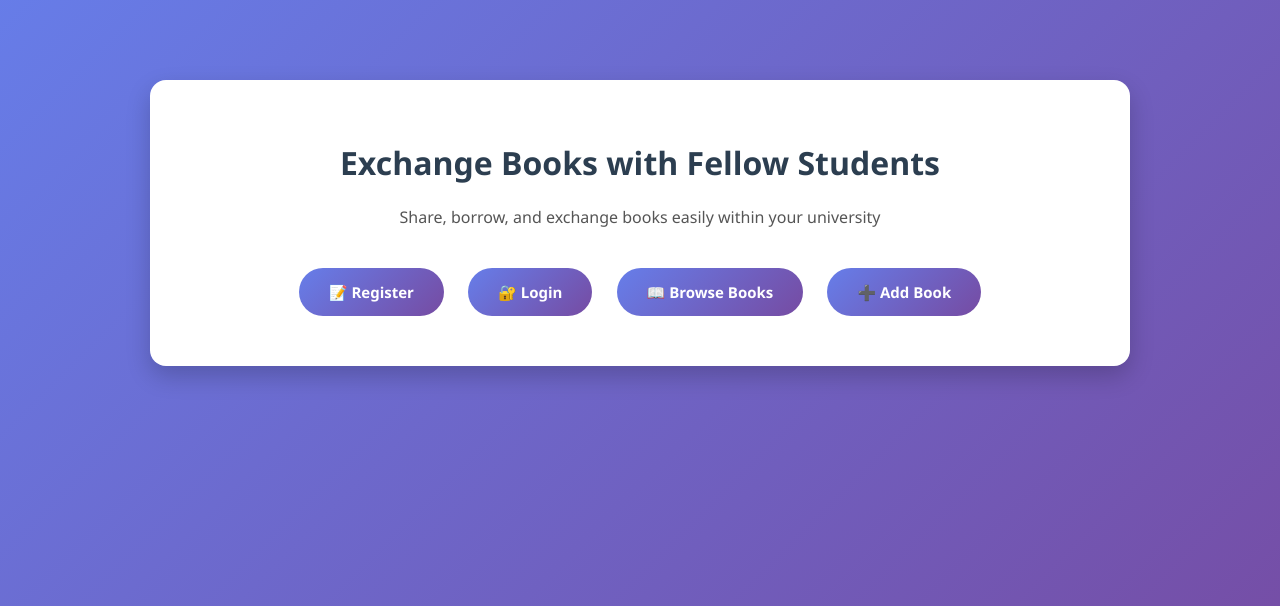
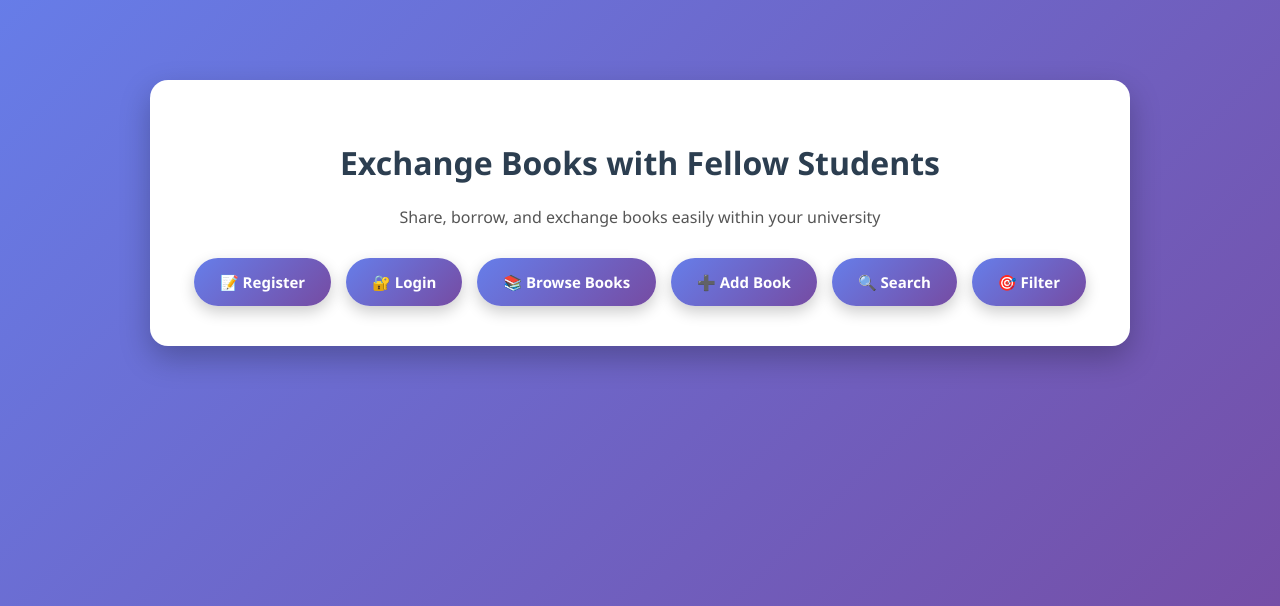
Before and after one commit to amjad2002j-cmyk/book-exchange-project, a Flask app: page / in a window 1280 px wide. Shown: the part 60-666 px from the top of the page. Run offline with Flask 3, Linux system fonts and the light colour scheme.

Commit message:
update search and filter pages

```diff
--- a/app.py
+++ b/app.py
@@ -1,31 +1,39 @@
 from flask import Flask, render_template, request, redirect
+import sqlite3
 import os
-import sqlite3
+
 app = Flask(__name__)
+
 def get_db_connection():
     conn = sqlite3.connect("book_exchange.db")
     conn.row_factory = sqlite3.Row
     return conn
+
 @app.route("/")
 def home():
     return render_template("index.html")
+
 @app.route("/register")
 def register():
     return render_template("register.html")
+
 @app.route("/login")
 def login():
     return render_template("login.html")
+
 @app.route("/books")
 def books():
     conn = get_db_connection()
     books = conn.execute("SELECT * FROM books").fetchall()
     conn.close()
     return render_template("books.html", books=books)
+
 @app.route("/add", methods=["GET", "POST"])
 def add_book():
     if request.method == "POST":
         title = request.form["title"]
         author = request.form["author"]
+
         conn = get_db_connection()
         conn.execute(
             "INSERT INTO books (title, author) VALUES (?, ?)",
@@ -34,7 +42,41 @@ def add_book():
         conn.commit()
         conn.close()
         return redirect("/books")
+
     return render_template("add_book.html")
+
+# 🔍 SEARCH (لا يعرض شي إلا بعد الكتابة)
+@app.route("/search")
+def search():
+    title = request.args.get("title")
+    books = []
+
+    if title:
+        conn = get_db_connection()
+        books = conn.execute(
+            "SELECT * FROM books WHERE title LIKE ?",
+            (f"%{title}%",)
+        ).fetchall()
+        conn.close()
+
+    return render_template("search.html", books=books)
+
+# 🎯 FILTER (حسب المؤلف فقط)
+@app.route("/filter")
+def filter_books():
+    author = request.args.get("author")
+    books = []
+
+    if author:
+        conn = get_db_connection()
+        books = conn.execute(
+            "SELECT * FROM books WHERE author LIKE ?",
+            (f"%{author}%",)
+        ).fetchall()
+        conn.close()
+
+    return render_template("filter.html", books=books)
+
 if __name__ == "__main__":
     port = int(os.environ.get("PORT", 5000))
     app.run(host="0.0.0.0", port=port)
--- a/database.py
+++ b/database.py
@@ -10,7 +10,6 @@ CREATE TABLE IF NOT EXISTS books (
     author TEXT NOT NULL
 )
 """)
-
 conn.commit()
 conn.close()
 
--- a/static/style.css
+++ b/static/style.css
@@ -5,24 +6,30 @@ body {
     min-height: 100vh;
 }
 
+/* ===== Navbar ===== */
 .navbar {
-    background: rgba(255,255,255,0.15);
+    background: rgba(255, 255, 255, 0.15);
     padding: 15px 40px;
     color: white;
     font-size: 22px;
     font-weight: bold;
+    display: flex;
+    align-items: center;
+    gap: 15px;
 }
 
+/* ===== Page Container ===== */
 .container {
     max-width: 900px;
     margin: 80px auto;
     background: white;
     padding: 40px;
-    border-radius: 16px;
-    box-shadow: 0 10px 25px rgba(0,0,0,0.2);
+    border-radius: 18px;
+    box-shadow: 0 12px 30px rgba(0,0,0,0.25);
     text-align: center;
 }
 
+/* ===== Titles ===== */
 h1, h2 {
     color: #2c3e50;
 }
@@ -32,32 +39,63 @@ p {
     font-size: 16px;
 }
 
-.buttons {
+/* ===== Buttons Area ===== */
+.buttons,
+.hero-buttons {
+    display: flex;
+    flex-wrap: wrap;
+    justify-content: center;
+    gap: 15px;
     margin-top: 30px;
 }
 
-.btn {
-    display: inline-block;
-    margin: 10px;
-    padding: 14px 30px;
+/* ===== Buttons (ALL SAME COLOR) ===== */
+.btn,
+.btn-outline {
+    display: inline-flex;
+    align-items: center;
+    gap: 8px;
+    padding: 14px 26px;
     border-radius: 30px;
     background: linear-gradient(135deg, #667eea, #764ba2);
     color: white;
     text-decoration: none;
-    font-weight: bold;
+    font-weight: 600;
     font-size: 15px;
+    box-shadow: 0 6px 15px rgba(0,0,0,0.2);
     transition: transform 0.2s, box-shadow 0.2s;
+    border: none;
 }
 
-.btn:hover {
+.btn:hover,
+.btn-outline:hover {
     transform: translateY(-3px);
-    box-shadow: 0 6px 15px rgba(0,0,0,0.3);
+    box-shadow: 0 10px 25px rgba(0,0,0,0.3);
 }
 
+/* ===== Back Button (Top Left – مثل Register/Login) ===== */
+.back-btn {
+    display: inline-flex;
+    align-items: center;
+    gap: 8px;
+    padding: 10px 22px;
+    border-radius: 25px;
+    background: rgba(255,255,255,0.2);
+    color: white;
+    text-decoration: none;
+    font-weight: bold;
+    font-size: 14px;
+}
+
+.back-btn:hover {
+    background: rgba(255,255,255,0.35);
+}
+
+/* ===== Cards (Books) ===== */
 .card {
     background: #f4f6f8;
-    border-radius: 14px;
-    padding: 20px;
+    border-radius: 16px;
+    padding: 18px;
     margin: 15px 0;
     text-align: left;
     display: flex;
--- a/templates/index.html
+++ b/templates/index.html
@@ -2,7 +2,7 @@
 <html>
 <head>
     <title>Book Exchange</title>
-    <link rel="stylesheet" href="{{ url_for('static', filename='style.css') }}">
+    <link rel="stylesheet" href="/static/style.css">
 </head>
 <body>
 
@@ -12,11 +12,13 @@
     <h1>Exchange Books with Fellow Students</h1>
     <p>Share, borrow, and exchange books easily within your university</p>
 
-    <div class="buttons">
+    <div class="buttons hero-buttons">
         <a href="/register" class="btn">📝 Register</a>
         <a href="/login" class="btn">🔐 Login</a>
-        <a href="/books" class="btn">📖 Browse Books</a>
+        <a href="/books" class="btn">📚 Browse Books</a>
         <a href="/add" class="btn">➕ Add Book</a>
+        <a href="/search" class="btn btn-outline">🔍 Search</a>
+        <a href="/filter" class="btn btn-outline">🎯 Filter</a>
     </div>
 </div>
 
--- a/templates/login.html
+++ b/templates/login.html
@@ -7,7 +7,8 @@
 <body>
 
 <div class="navbar">🔐 Login</div>
-<a href="/" class="btn">⬅️ Back to Home</a>
+
+<a href="/" class="btn">⬅ Back to Home</a>
 
 <div class="container">
     <h2>Welcome Back</h2>
```
Also changed, not shown: other parts of static/style.css (+63 -6 lines), templates/filter.html (added, +45 -0 lines), templates/search.html (added, +45 -0 lines), book_exchange.db, requirements.txt (line endings or trailing spaces).
